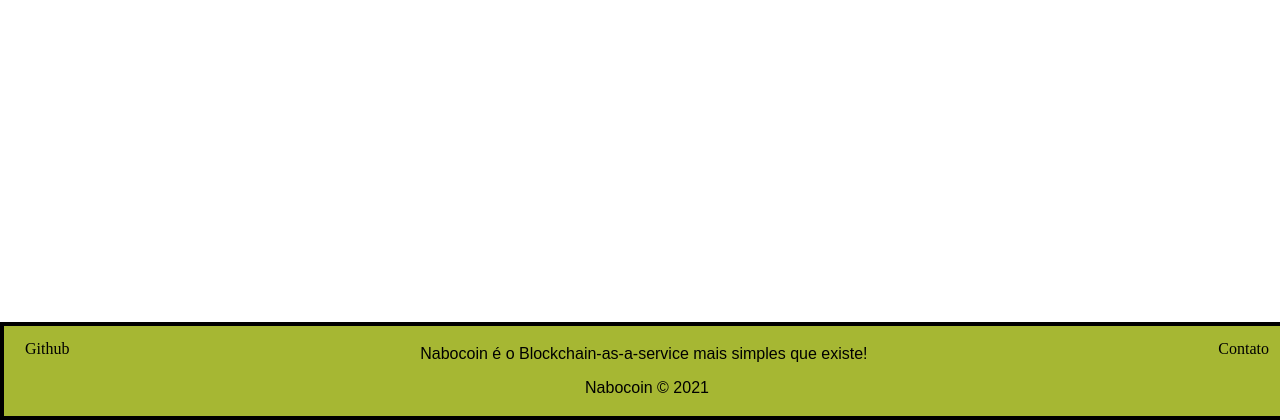
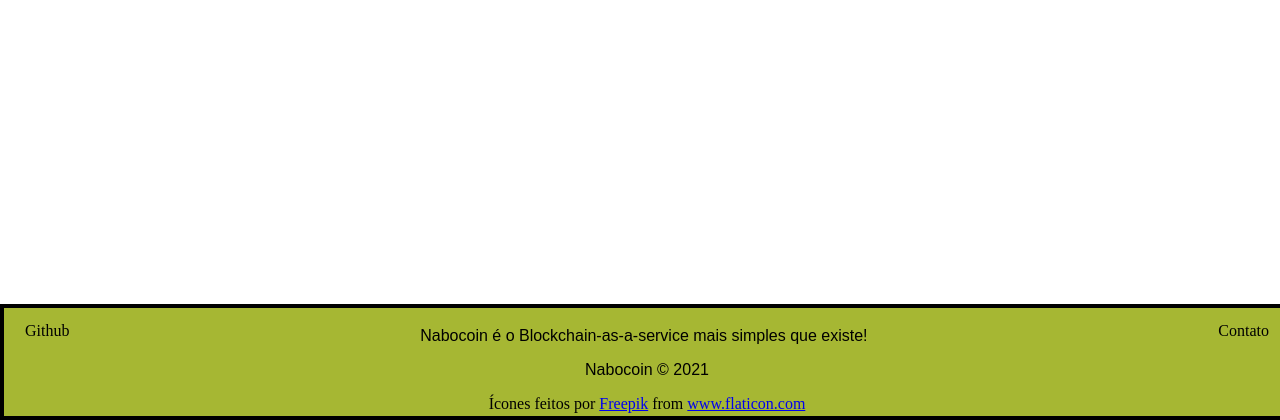
Before and after one commit to joaovillaca/NaboCoin, a Flask app: page / in a window 1280 px wide. Shown: the part 380-800 px from the top of the page. Run offline with Flask 2, Linux system fonts and the light colour scheme; parts of the project's set-up code (start-up, migrations or seed data) failed here and were passed over.

Commit message:
direitos autorais do ícone adicionados

```diff
--- a/application/templates/index.html
+++ b/application/templates/index.html
@@ -68,6 +68,7 @@
 			<a class = "button button3 right" href="">Contato</a>
 		<p style="font-family: Arial">Nabocoin é o Blockchain-as-a-service mais simples que existe!</p>
 		<p class="copyright" style="font-family: Arial">Nabocoin © 2021</p>
+		<div>Ícones feitos por <a href="https://www.freepik.com" title="Freepik">Freepik</a> from <a href="https://www.flaticon.com/br/" title="Flaticon">www.flaticon.com</a></div>
 		</footer>
 </head>
 <body>
--- a/application/templates/register.html
+++ b/application/templates/register.html
@@ -39,5 +39,6 @@
                 </form>
             </div>
         </div>
+        <div style="position:fixed; left:35%; right:25%; bottom:0;">Ícones feitos por <a href="https://www.freepik.com" title="Freepik">Freepik</a> from <a href="https://www.flaticon.com/br/" title="Flaticon">www.flaticon.com</a></div>
     </body>
 </hmtl>
```
Also changed, not shown: README.md.
